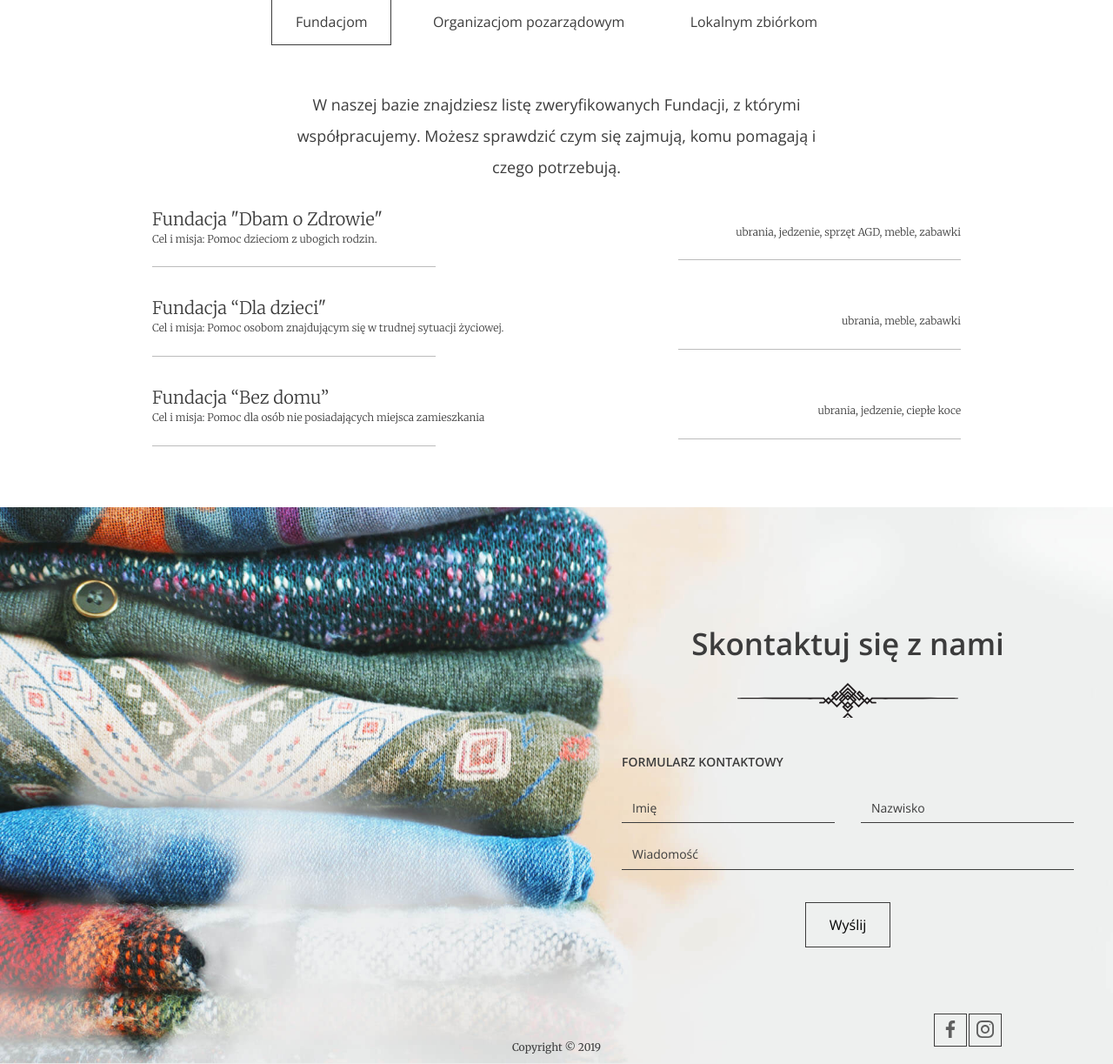
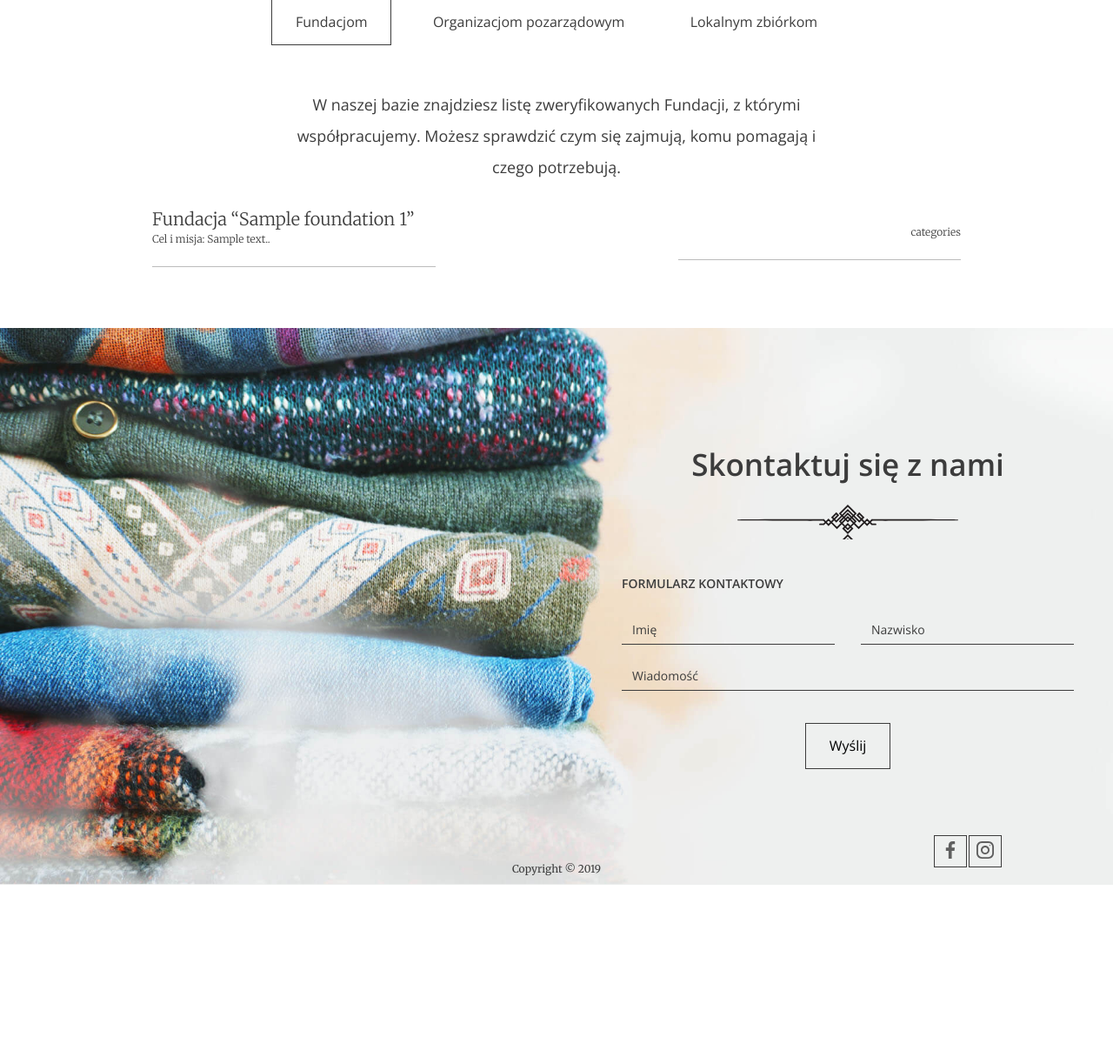
Before and after one commit to Aramegabara/Portfolio-Lab, a Django app: template main_proj/main_app/templates/main_app/index.html in a window 1280 px wide. Shown: the part 2716-3939 px from the top of the page at 87% size. After the commit the page ends 3733 px from the top, so only its background shows below. Run offline with Django 3.2, Linux system fonts and the light colour scheme; the template is opened without the code that fills it: most values are stand-ins (such as "Sample title", 1, 10 or a date in 2020).

Commit message:
Dynamic load on institutions

```diff
--- a/main_proj/main_app/templates/main_app/index.html
+++ b/main_proj/main_app/templates/main_app/index.html
@@ -83,32 +83,17 @@
         <p>W naszej bazie znajdziesz listę zweryfikowanych Fundacji, z którymi współpracujemy. Możesz sprawdzić czym się zajmują, komu pomagają i czego potrzebują.</p>
 
         <ul class="help--slides-items">
+
+          {% for i in foundation_1 %}
           <li>
             <div class="col">
-              <div class="title">Fundacja "Dbam o Zdrowie"</div>
-              <div class="subtitle">Cel i misja: Pomoc dzieciom z ubogich rodzin.</div>
+              <div class="title">Fundacja “{{ i.name }}”</div>
+              <div class="subtitle">Cel i misja: {{ i.description }}.</div>
             </div>
 
-            <div class="col"><div class="text">ubrania, jedzenie, sprzęt AGD, meble, zabawki</div></div>
+            <div class="col"><div class="text"> categories </div></div>
           </li>
-
-          <li>
-            <div class="col">
-              <div class="title">Fundacja “Dla dzieci"</div>
-              <div class="subtitle">Cel i misja: Pomoc osobom znajdującym się w trudnej sytuacji życiowej.</div>
-            </div>
-
-            <div class="col"><div class="text">ubrania, meble, zabawki</div></div>
-          </li>
-
-          <li>
-            <div class="col">
-              <div class="title">Fundacja “Bez domu”</div>
-              <div class="subtitle">Cel i misja: Pomoc dla osób nie posiadających miejsca zamieszkania</div>
-            </div>
-
-            <div class="col"><div class="text">ubrania, jedzenie, ciepłe koce</div></div>
-          </li>
+          {% endfor %}
         </ul>
 <!--         Pagination-->
 <!--        <ul class="help&#45;&#45;slides-pagination">-->
@@ -127,41 +112,18 @@
           quos suscipit corporis!
         </p>
         <ul class="help--slides-items">
+
+          {% for i in foundation_2 %}
           <li>
             <div class="col">
-              <div class="title">Organizacja 1</div>
-              <div class="subtitle">Lorem ipsum dolor sit amet consectetur.</div>
+              <div class="title">Fundacja “{{ i.name }}”</div>
+              <div class="subtitle">Cel i misja: {{ i.description }}.</div>
             </div>
 
-            <div class="col"><div class="text">Lorem ipsum dolor sit amet consectetur adipisicing elit.</div></div>
+            <div class="col"><div class="text"> categories </div></div>
           </li>
+          {% endfor %}
 
-          <li>
-            <div class="col">
-              <div class="title">Organizacja 2</div>
-              <div class="subtitle">Lorem ipsum dolor sit amet consectetur.</div>
-            </div>
-
-            <div class="col"><div class="text">Lorem ipsum dolor sit amet consectetur adipisicing elit.</div></div>
-          </li>
-
-          <li>
-            <div class="col">
-              <div class="title">Organizacja 3</div>
-              <div class="subtitle">Lorem ipsum dolor sit amet consectetur.</div>
-            </div>
-
-            <div class="col"><div class="text">Lorem ipsum dolor sit amet consectetur adipisicing elit.</div></div>
-          </li>
-
-          <li>
-            <div class="col">
-              <div class="title">Organizacja 4</div>
-              <div class="subtitle">Lorem ipsum dolor sit amet consectetur.</div>
-            </div>
-
-            <div class="col"><div class="text">Lorem ipsum dolor sit amet consectetur adipisicing elit.</div></div>
-          </li>
         </ul>
 
         <!-- Pagination
@@ -179,24 +141,17 @@
       <div class="help--slides" data-id="3">
         <p>Lorem ipsum dolor sit amet, his ocurreret persequeris ea, ad utinam laudem duo. Verterem adipisci partiendo eos ne, ea his reque quaeque recteque, ne quo lobortis intellegam.</p>
         <ul class="help--slides-items">
+
+          {% for i in foundation_3 %}
           <li>
             <div class="col">
-              <div class="title">Lokalna zbiórka 1</div>
-              <div class="subtitle">Lorem ipsum dolor sit amet consectetur.</div>
+              <div class="title">Fundacja “{{ i.name }}”</div>
+              <div class="subtitle">Cel i misja: {{ i.description }}.</div>
             </div>
 
-            <div class="col"><div class="text">Lorem ipsum dolor sit amet consectetur adipisicing elit.</div></div>
+            <div class="col"><div class="text"> categories </div></div>
           </li>
-
-          <li>
-            <div class="col">
-              <div class="title">Lokalna zbiórka 2</div>
-              <div class="subtitle">Lorem ipsum dolor sit amet consectetur.</div>
-            </div>
-
-            <div class="col"><div class="text">Lorem ipsum dolor sit amet consectetur adipisicing elit.</div></div>
-          </li>
-        </ul>
+          {% endfor %}
 
         <!-- Pagination
         <ul class="help--slides-pagination">
@@ -207,5 +162,4 @@
       </div>
     </section>
 
-  </body>
 {% endblock %}
--- a/main_proj/main_app/views.py
+++ b/main_proj/main_app/views.py
@@ -7,11 +7,13 @@ from .models import *
 class LandingPage(View):
     def get(self, request, *args, **kwargs):
         foundation = Institution.objects.all()
+        category = Category.objects.all()
         bags = Donation.objects.aggregate(
             total=Sum('quantity'),
             institution=Count('pk')
         ),
         context = {
+            'category': category,
             'total': bags[0]['total'],
             'institution': bags[0]['institution'],
             'foundation_1': foundation.filter(type='foundation'),
```
